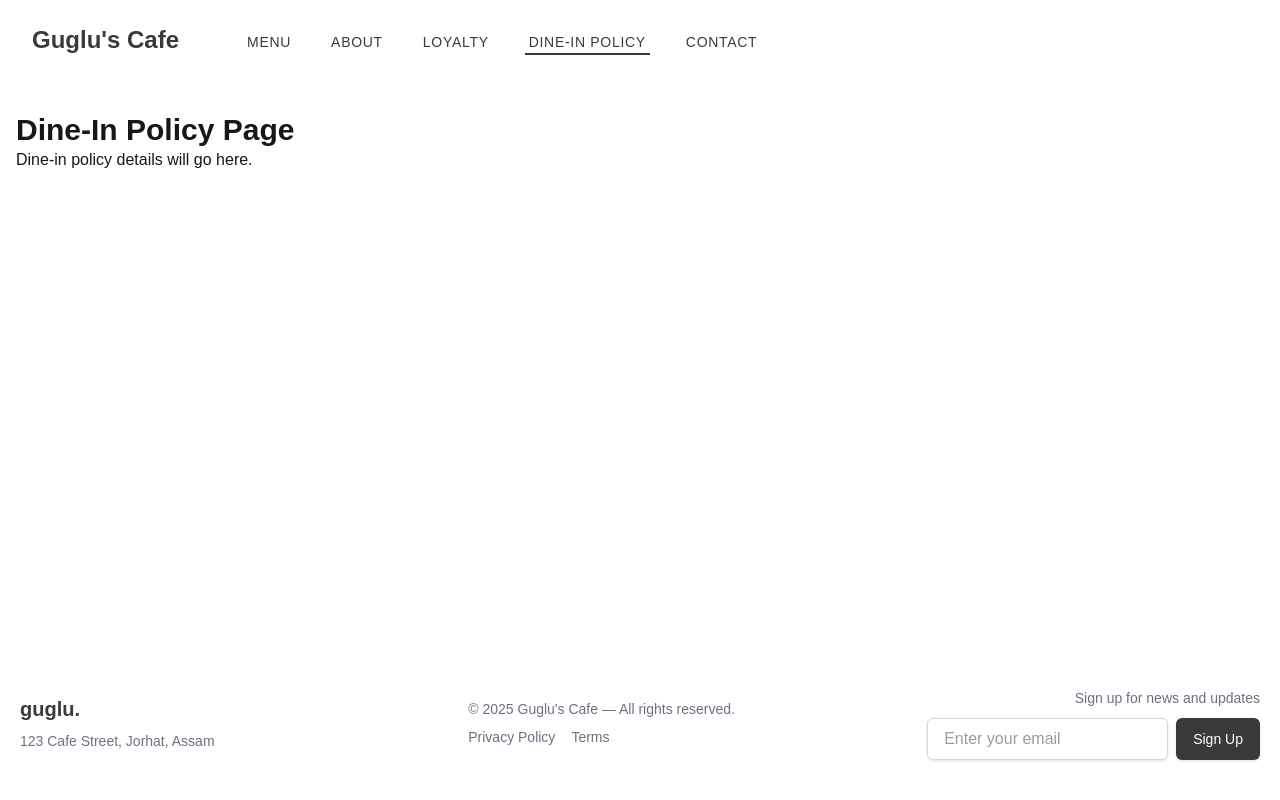
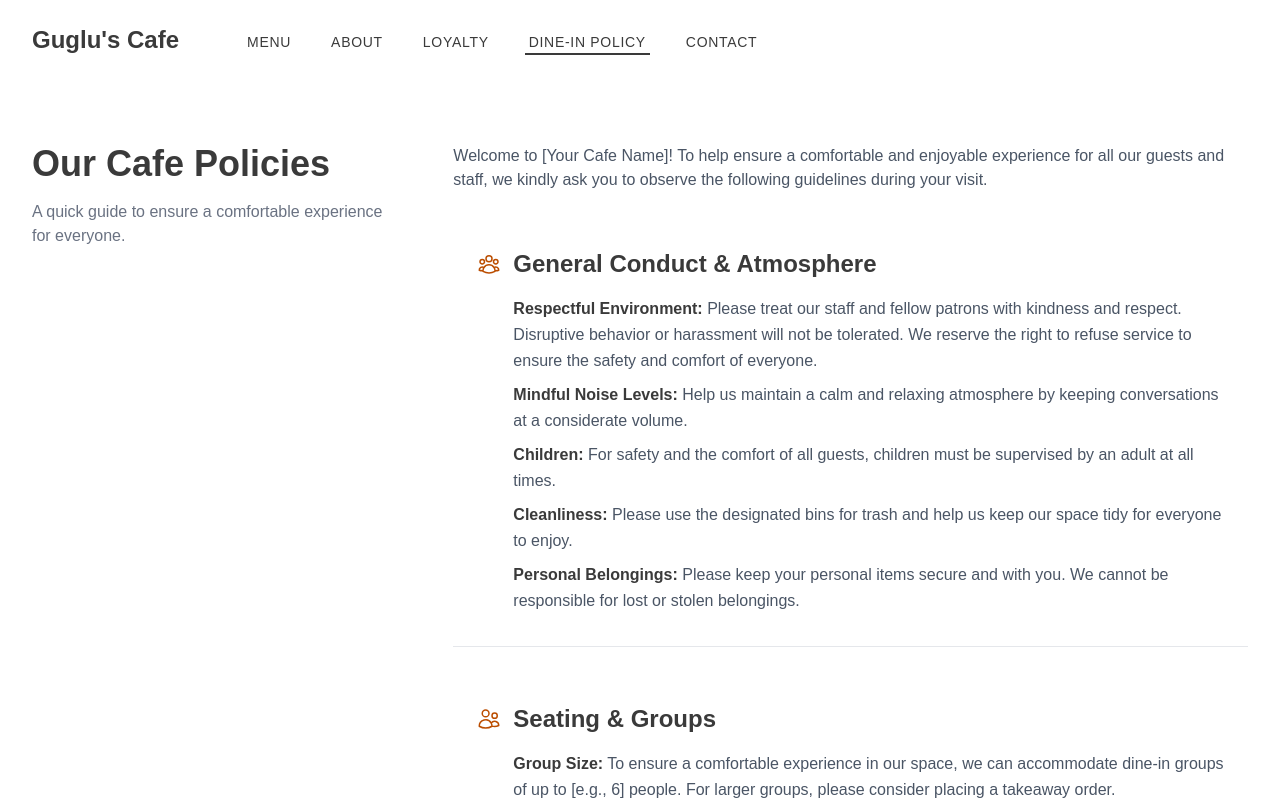
Before and after one commit to Vinw199/Cafe-1, a Next.js app: page /dine-in-policy in a window 1280 px wide. Shown: the top 800 px of the page. Built offline with nearby package versions, Linux system fonts and the light colour scheme.

Commit message:
dine in policies : phase 1

```diff
--- a/package.json
+++ b/package.json
@@ -9,6 +9,7 @@
     "lint": "next lint"
   },
   "dependencies": {
+    "@heroicons/react": "^2.2.0",
     "framer-motion": "^12.8.0",
     "next": "15.3.1",
     "react": "^19.0.0",
--- a/src/app/dine-in-policy/page.js
+++ b/src/app/dine-in-policy/page.js
@@ -1,10 +1,154 @@
+'use client'; // Mark as client component for Framer Motion
+
 import React from 'react';
+import { motion } from 'framer-motion';
+import {
+  UserGroupIcon,
+  UsersIcon,
+  ShoppingCartIcon,
+  BuildingStorefrontIcon,
+  ShieldCheckIcon,
+  ArrowPathRoundedSquareIcon
+} from '@heroicons/react/24/outline'; // Import chosen icons
+
+// Placeholder data - replace with actual data when file is read
+// Updated policies based on Dine-in policy.txt, separating sub-headings
+const policies = [
+  {
+    title: 'General Conduct & Atmosphere',
+    icon: UserGroupIcon, // Added icon
+    points: [
+      { subHeading: "Respectful Environment:", description: "Please treat our staff and fellow patrons with kindness and respect. Disruptive behavior or harassment will not be tolerated. We reserve the right to refuse service to ensure the safety and comfort of everyone." },
+      { subHeading: "Mindful Noise Levels:", description: "Help us maintain a calm and relaxing atmosphere by keeping conversations at a considerate volume." },
+      { subHeading: "Children:", description: "For safety and the comfort of all guests, children must be supervised by an adult at all times." },
+      { subHeading: "Cleanliness:", description: "Please use the designated bins for trash and help us keep our space tidy for everyone to enjoy." },
+      { subHeading: "Personal Belongings:", description: "Please keep your personal items secure and with you. We cannot be responsible for lost or stolen belongings." }
+    ]
+  },
+  {
+    title: 'Seating & Groups',
+    icon: UsersIcon, // Added icon
+    points: [
+      { subHeading: "Group Size:", description: "To ensure a comfortable experience in our space, we can accommodate dine-in groups of up to [e.g., 6] people. For larger groups, please consider placing a takeaway order." }, // Placeholder
+      { subHeading: "Busy Hours:", description: "Our cafe has limited seating. During peak times, seating may be limited, and accommodating larger groups might be challenging. We appreciate your patience and understanding. Takeaway orders are always welcome." },
+      { subHeading: "Wait Times:", description: "During busy periods, food and drink orders may take a little longer to prepare. We appreciate your patience as we craft everything with care." }
+    ]
+  },
+  {
+    title: 'Food, Drink & Ordering',
+    icon: ShoppingCartIcon, // Added icon
+    points: [
+      { subHeading: "Our Menu Only:", description: "We pour a lot of love into our menu! Please enjoy our food and beverages exclusively during your visit; outside food or drinks are not permitted." },
+      { subHeading: "Closing Time:", description: "Our last order is typically taken around [e.g., 6:15 PM]. Orders placed near closing may be served as takeaway depending on kitchen status. We close promptly at [e.g., 6:45 PM]." }, // Placeholders
+      { subHeading: "Payments:", description: "We prefer cashless payments for convenience and safety." }
+    ]
+  },
+  {
+    title: 'Our Environment & Tech Policy',
+    icon: BuildingStorefrontIcon, // Added icon
+    points: [
+      { subHeading: "Focus on Connection:", description: "We aim to be a place for relaxation, conversation, and enjoying the moment. To support this atmosphere:" },
+      { subHeading: null, description: "- We do not offer public Wi-Fi." }, // Treat list items as separate points
+      { subHeading: null, description: "- We kindly request that laptops not be used within the cafe." },
+      { subHeading: "Business Meetings:", description: "To maintain our calm environment, formal business dealings or serious meetings are not suitable for our space." },
+      { subHeading: "Smoking:", description: "Smoking (including e-cigarettes) is not permitted inside. A designated outdoor area is available; please use the ashtrays provided." },
+      { subHeading: "Pets:", description: "Well-behaved, leashed pets are welcome in our designated outdoor seating area only. Pets are not permitted inside the cafe." }
+    ]
+  },
+  {
+    title: 'Safety & Legal',
+    icon: ShieldCheckIcon, // Added icon
+    points: [
+      { subHeading: "Parking:", description: "Please be mindful of our neighbours and do not block any gates when parking. Roadside parking is at your own risk." },
+      { subHeading: "Restrooms:", description: "Restrooms are available for paying customers only. Please help keep them clean." },
+      { subHeading: "Prohibited Substances:", description: "The use or possession of illegal substances is strictly prohibited on our premises." },
+      { subHeading: "Photography:", description: "We sometimes take photos or videos in the cafe for promotional purposes (like social media or our website) that capture the cafe's ambiance. If you prefer not to be prominently featured, please let a team member know." }
+    ]
+  },
+  {
+    title: 'Sustainability',
+    icon: ArrowPathRoundedSquareIcon, // Added icon
+    points: [
+      { subHeading: "Reusable Cups:", description: "We encourage sustainability! Bring your own reusable cup for a small discount on your drink." }
+    ]
+  }
+];
+
+// Updated animation variants for staggering
+const sectionVariant = {
+  hidden: { opacity: 0, y: 25 },
+  visible: {
+    opacity: 1,
+    y: 0,
+    transition: {
+      duration: 0.6,
+      ease: "easeOut"
+    }
+  }
+};
 
 export default function DineInPolicyPage() {
   return (
-    <div className="container mx-auto px-4 py-8">
-      <h1 className="text-3xl font-bold">Dine-In Policy Page</h1>
-      <p>Dine-in policy details will go here.</p>
+    <div className="max-w-7xl mx-auto px-4 sm:px-6 lg:px-8 py-12 md:py-16">
+      <div className="md:grid md:grid-cols-3 md:gap-8 lg:gap-12">
+        {/* Sticky Title Column (Left) */}
+        <div className="md:col-span-1 md:sticky md:top-24 h-fit mb-12 md:mb-0">
+          <motion.h1
+            className="text-3xl md:text-4xl font-bold text-[#3A3A3A] mb-4"
+            initial={{ opacity: 0, x: -20 }}
+            animate={{ opacity: 1, x: 0 }}
+            transition={{ duration: 0.5, delay: 0.1 }}
+          >
+            Our Cafe Policies
+          </motion.h1>
+          {/* Optional: Add a short description here */}
+          <motion.p
+            className="text-gray-500"
+            initial={{ opacity: 0, x: -20 }}
+            animate={{ opacity: 1, x: 0 }}
+            transition={{ duration: 0.5, delay: 0.2 }}
+          >
+             A quick guide to ensure a comfortable experience for everyone.
+          </motion.p>
+        </div>
+
+        {/* Policy Content Column (Right) */}
+        <div className="md:col-span-2 space-y-8">
+          <motion.p
+            className="mb-8 text-gray-600"
+            initial={{ opacity: 0, y: 10 }}
+            animate={{ opacity: 1, y: 0 }}
+            transition={{ duration: 0.3, delay: 0.1 }}
+          >
+            Welcome to [Your Cafe Name]! To help ensure a comfortable and enjoyable experience for all our guests and staff, we kindly ask you to observe the following guidelines during your visit.
+          </motion.p>
+
+          {policies.map((policy, index) => (
+            <motion.section
+              key={index}
+              className={`p-6 ${index < policies.length - 1 ? 'pb-8 border-b border-gray-200' : ''}`}
+              variants={sectionVariant}
+              initial="hidden"
+              whileInView="visible"
+              viewport={{ once: true, amount: 0.3 }}
+            >
+              <div className="flex items-center gap-3 mb-4">
+                {policy.icon && <policy.icon className="h-6 w-6 text-amber-700 flex-shrink-0" aria-hidden="true" />}
+                <h2 className="text-2xl font-semibold text-[#3A3A3A]">{policy.title}</h2>
+              </div>
+              <div className="space-y-2 text-gray-600 leading-relaxed mt-2 pl-[calc(1.5rem+0.75rem)]">
+                 {policy.points.map((point, pIndex) => (
+                   <p key={pIndex}>
+                     {point.subHeading && <strong className="font-semibold text-[#3A3A3A]">{point.subHeading}</strong>}
+                     {point.subHeading ? ' ' : ''}
+                     {point.description}
+                   </p>
+                 ))}
+              </div>
+            </motion.section>
+          ))}
+        </div>
+      </div>
     </div>
   );
 }
```
Also changed, not shown: 1 other file (tests, documents, lock files or other folders).
